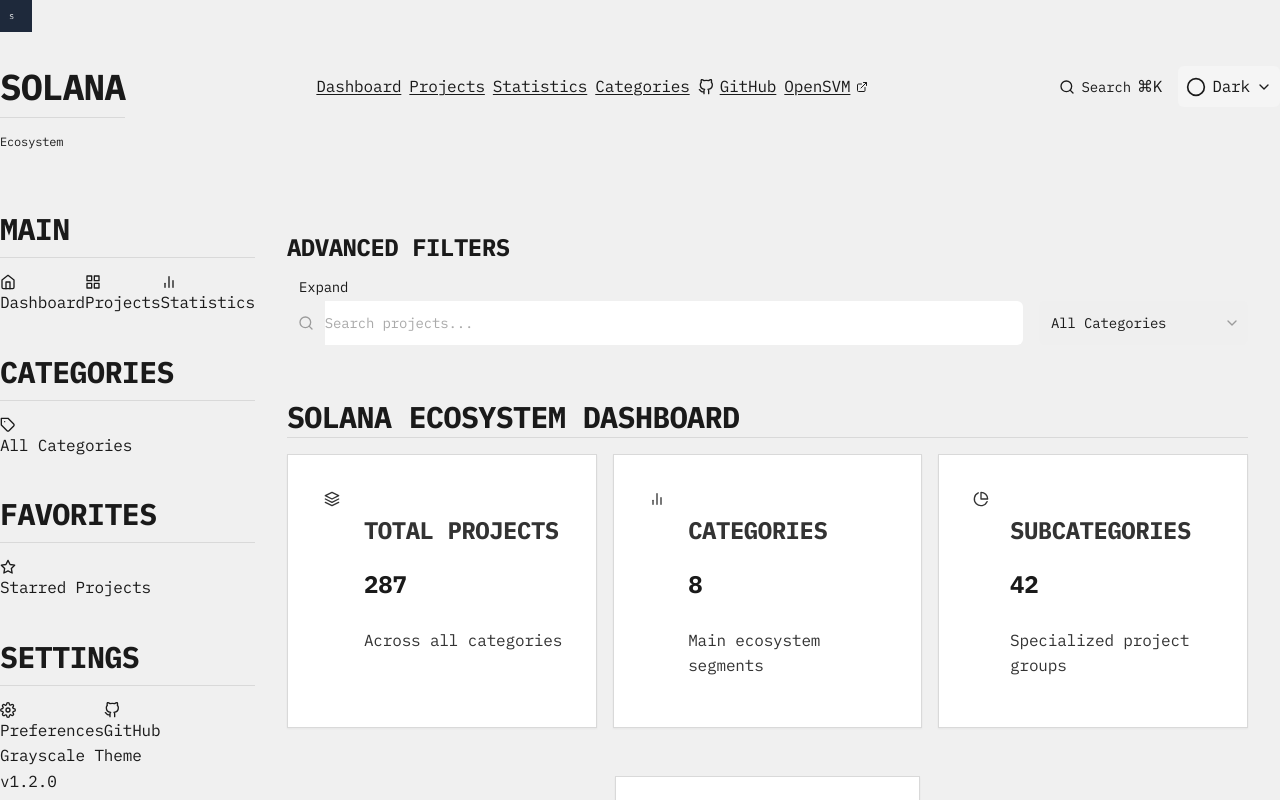
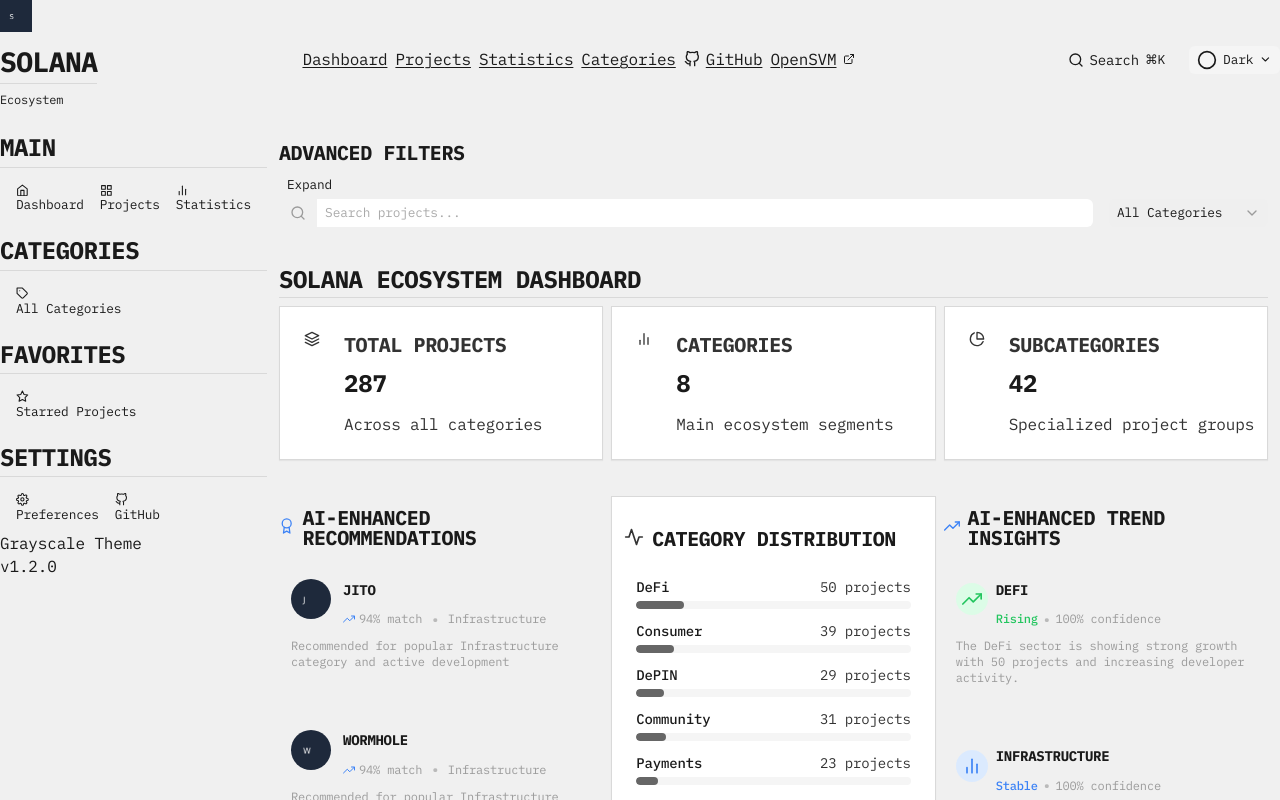
Before and after one commit to openSVM/landscape, a React (Vite) app: page / in a window 1280 px wide. Shown: the top 800 px of the page. Built offline with nearby package versions, Linux system fonts and the light colour scheme.

Commit message:
Update grayscale theme for higher content density and reduced empty space

```diff
--- a/src/index.css
+++ b/src/index.css
@@ -85,16 +85,18 @@
   --border: #bfdbfe;
 }
 
-/* Grayscale theme - Updated to match aeamcp.com */
+/* Grayscale theme - Updated for content density */
 .theme-grayscale {
   /* Typography */
   --font-family: 'IBM Plex Mono', monospace;
-  --font-size-md: 1rem;
-  --font-size-lg: 1.125rem;
-  --font-size-xl: 1.25rem;
-  --font-size-2xl: 1.5rem;
-  --font-size-3xl: 1.875rem;
-  --font-size-4xl: 2.25rem;
+  --font-size-xs: 0.7rem;
+  --font-size-sm: 0.8rem;
+  --font-size-md: 0.9rem;
+  --font-size-lg: 1rem;
+  --font-size-xl: 1.1rem;
+  --font-size-2xl: 1.25rem;
+  --font-size-3xl: 1.5rem;
+  --font-size-4xl: 1.75rem;
 
   /* Colors */
   --primary: #1a1a1a;
@@ -115,18 +117,18 @@
 
   /* Border and shadow */
   --border: #d9d9d9;
-  --shadow-sm: 0 1px 2px rgba(0, 0, 0, 0.05);
-  --shadow-md: 0 1px 3px rgba(0, 0, 0, 0.1);
-  --shadow-lg: 0 1px 4px rgba(0, 0, 0, 0.1);
+  --shadow-sm: 0 1px 1px rgba(0, 0, 0, 0.05);
+  --shadow-md: 0 1px 2px rgba(0, 0, 0, 0.1);
+  --shadow-lg: 0 1px 3px rgba(0, 0, 0, 0.1);
 
-  /* Spacing */
-  --spacing-1: 0.25rem;
-  --spacing-2: 0.5rem;
-  --spacing-3: 0.75rem;
-  --spacing-4: 1rem;
-  --spacing-5: 1.5rem;
-  --spacing-6: 2rem;
-  --spacing-8: 3rem;
+  /* Spacing - Reduced for content density */
+  --spacing-1: 0.125rem;
+  --spacing-2: 0.25rem;
+  --spacing-3: 0.5rem;
+  --spacing-4: 0.75rem;
+  --spacing-5: 1rem;
+  --spacing-6: 1.25rem;
+  --spacing-8: 1.5rem;
 
   /* Border radius */
   --radius-sm: 0;
@@ -144,9 +146,9 @@ body {
   transition: background-color 0.3s, color 0.3s;
 }
 
-/* Grayscale theme specific styles */
+/* Grayscale theme specific styles - Optimized for content density */
 .theme-grayscale body {
-  line-height: 1.6;
+  line-height: 1.4;
   letter-spacing: -0.01em;
 }
 
@@ -160,20 +162,20 @@ body {
   font-weight: 700;
   letter-spacing: -0.02em;
   text-transform: uppercase;
-  margin-top: 2rem;
-  margin-bottom: 1rem;
+  margin-top: 0.75rem;
+  margin-bottom: 0.5rem;
 }
 
 .theme-grayscale h1 {
   font-size: var(--font-size-4xl);
   border-bottom: 1px solid var(--border);
-  padding-bottom: 0.5rem;
+  padding-bottom: 0.25rem;
 }
 
 .theme-grayscale h2 {
   font-size: var(--font-size-3xl);
   border-bottom: 1px solid var(--border);
-  padding-bottom: 0.25rem;
+  padding-bottom: 0.125rem;
 }
 
 .theme-grayscale h3 {
@@ -181,7 +183,7 @@ body {
 }
 
 .theme-grayscale p {
-  margin-bottom: 1.5rem;
+  margin-bottom: 0.75rem;
 }
 
 .theme-grayscale a {
@@ -199,20 +201,20 @@ body {
 .theme-grayscale pre {
   font-family: var(--font-family);
   background-color: var(--surface-alt);
-  padding: 0.2em 0.4em;
+  padding: 0.1em 0.2em;
   border-radius: 0;
   font-size: 0.9em;
 }
 
 .theme-grayscale pre {
-  padding: 1rem;
+  padding: 0.5rem;
   overflow-x: auto;
   border: 1px solid var(--border);
 }
 
 .theme-grayscale blockquote {
-  border-left: 4px solid var(--border);
-  padding-left: 1rem;
+  border-left: 2px solid var(--border);
+  padding-left: 0.5rem;
   margin-left: 0;
   color: var(--secondary);
 }
@@ -220,14 +222,14 @@ body {
 .theme-grayscale table {
   width: 100%;
   border-collapse: collapse;
-  margin: 2rem 0;
-  font-size: var(--font-size-sm);
+  margin: 1rem 0;
+  font-size: var(--font-size-xs);
 }
 
 .theme-grayscale th,
 .theme-grayscale td {
   border: 1px solid var(--border);
-  padding: 0.75rem;
+  padding: 0.25rem 0.5rem;
   text-align: left;
 }
 
@@ -236,7 +238,7 @@ body {
   font-weight: 600;
 }
 
-/* Layout */
+/* Layout - Optimized for content density */
 .enterprise-layout {
   display: flex;
   flex-direction: column;
@@ -245,28 +247,28 @@ body {
 
 .enterprise-main {
   flex: 1;
-  padding: 1.5rem;
+  padding: 1rem;
   max-width: 1400px;
   margin: 0 auto;
   width: 100%;
 }
 
 .theme-grayscale .enterprise-main {
-  padding: 2rem;
-  max-width: 1200px;
+  padding: 0.75rem;
+  max-width: 1400px;
 }
 
 @media (max-width: 768px) {
   .enterprise-main {
-    padding: 1rem;
+    padding: 0.5rem;
   }
 
   .theme-grayscale .enterprise-main {
-    padding: 1.5rem;
+    padding: 0.5rem;
   }
 }
 
-/* Enterprise Card */
+/* Enterprise Card - Optimized for content density */
 .enterprise-card {
   background-color: var(--surface);
   border-radius: var(--radius-lg);
@@ -279,8 +281,8 @@ body {
   border-radius: 0;
   border: 1px solid var(--border);
   box-shadow: var(--shadow-sm);
-  padding: 1.5rem;
-  margin-bottom: 1.5rem;
+  padding: 0.75rem;
+  margin-bottom: 0.75rem;
 }
 
 .enterprise-card:hover {
@@ -289,6 +291,67 @@ body {
 
 .theme-grayscale .enterprise-card:hover {
   box-shadow: var(--shadow-md);
+}
+
+/* Grid layouts - Optimized for content density */
+.theme-grayscale .grid {
+  gap: 0.5rem;
+}
+
+.theme-grayscale .grid-cols-1,
+.theme-grayscale .grid-cols-2,
+.theme-grayscale .grid-cols-3,
+.theme-grayscale .grid-cols-4 {
+  gap: 0.5rem;
+}
+
+/* Form elements - Optimized for content density */
+.theme-grayscale input,
+.theme-grayscale select,
+.theme-grayscale textarea,
+.theme-grayscale button {
+  padding: 0.25rem 0.5rem;
+  font-size: var(--font-size-sm);
+}
+
+/* Modal dialogs - Optimized for content density */
+.theme-grayscale .modal-content {
+  padding: 0.75rem;
+}
+
+.theme-grayscale .modal-header {
+  padding: 0.5rem 0.75rem;
+}
+
+.theme-grayscale .modal-body {
+  padding: 0.5rem 0.75rem;
+}
+
+.theme-grayscale .modal-footer {
+  padding: 0.5rem 0.75rem;
+}
+
+/* Navigation - Optimized for content density */
+.theme-grayscale nav {
+  padding: 0.25rem 0.5rem;
+}
+
+.theme-grayscale .nav-item {
+  padding: 0.25rem 0.5rem;
+}
+
+/* Sidebar - Optimized for content density */
+.theme-grayscale .sidebar {
+  padding: 0.5rem;
+}
+
+.theme-grayscale .sidebar-item {
+  padding: 0.25rem 0.5rem;
+  margin-bottom: 0.25rem;
+}
+
+.theme-grayscale .sidebar-section {
+  margin-bottom: 0.5rem;
 }
 
 /* Transitions */
```
